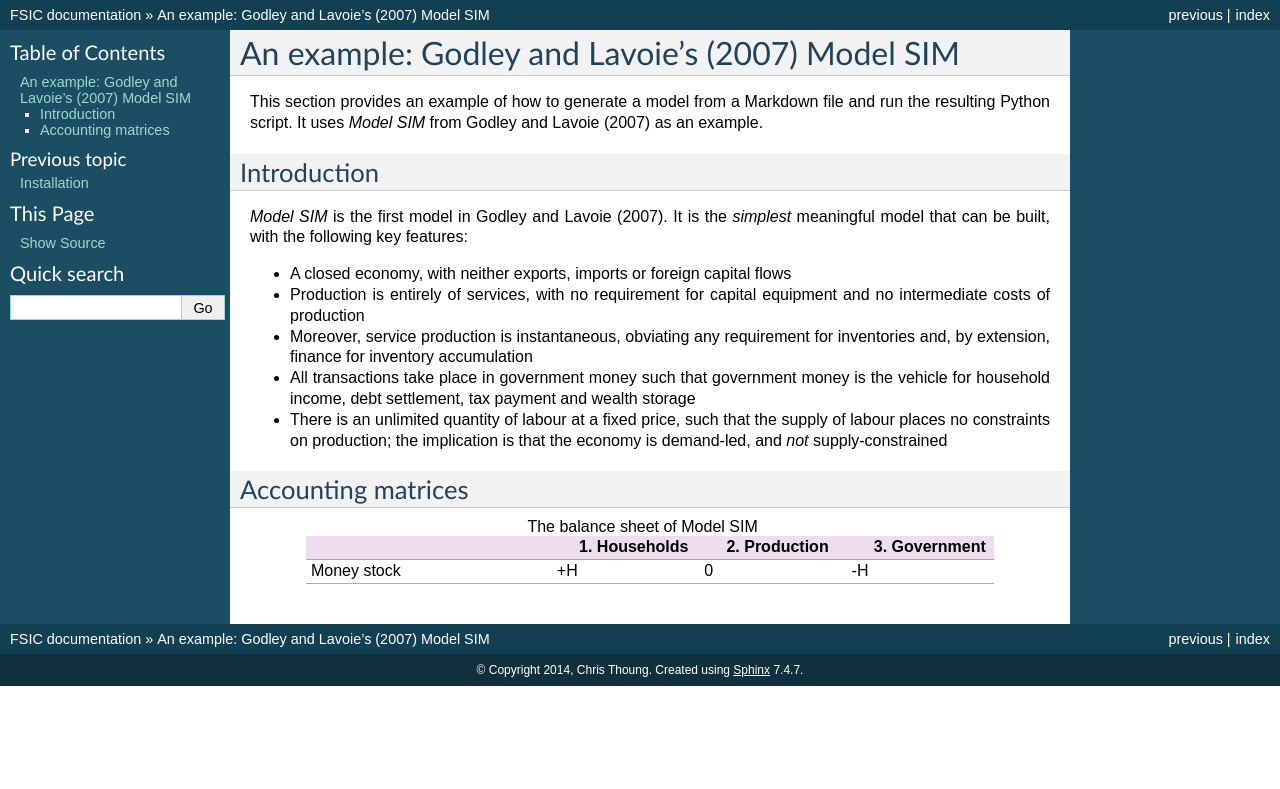
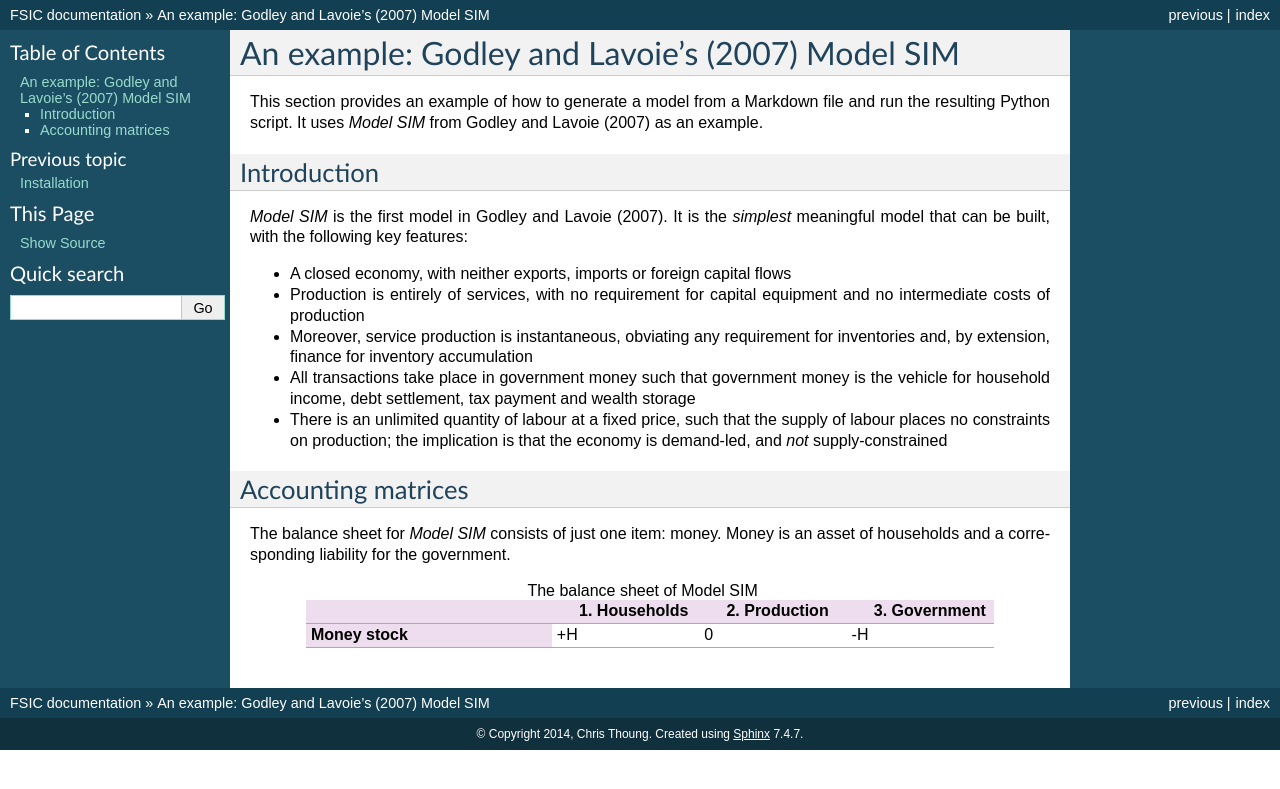
Before and after one commit to ChrisThoung/fsic-archive, a Sphinx documentation site: the page built from doc/source/example.rst, in a window 1280 px wide. Shown: the top 789 px of the page. Built offline with Sphinx 7.4.7, drawn with Linux system fonts in a browser that asks for light colours; the version number could not be read and is left out.

Commit message:
Update CSV table in documentation
[ci skip]

```diff
--- a/doc/source/example.rst
+++ b/doc/source/example.rst
@@ -35,8 +35,12 @@ meaningful model that can be built, with the following key features:
 Accounting matrices
 ===================
 
+The balance sheet for *Model SIM* consists of just one item: money. Money is an
+asset of households and a corresponding liability for the government.
+
 .. csv-table:: The balance sheet of Model SIM
    :header: "", "1. Households", "2. Production", "3. Government"
+   :stub-columns: 1
    :widths: 25, 15, 15, 15
 
    "Money stock", "+H", 0, "-H"
```
